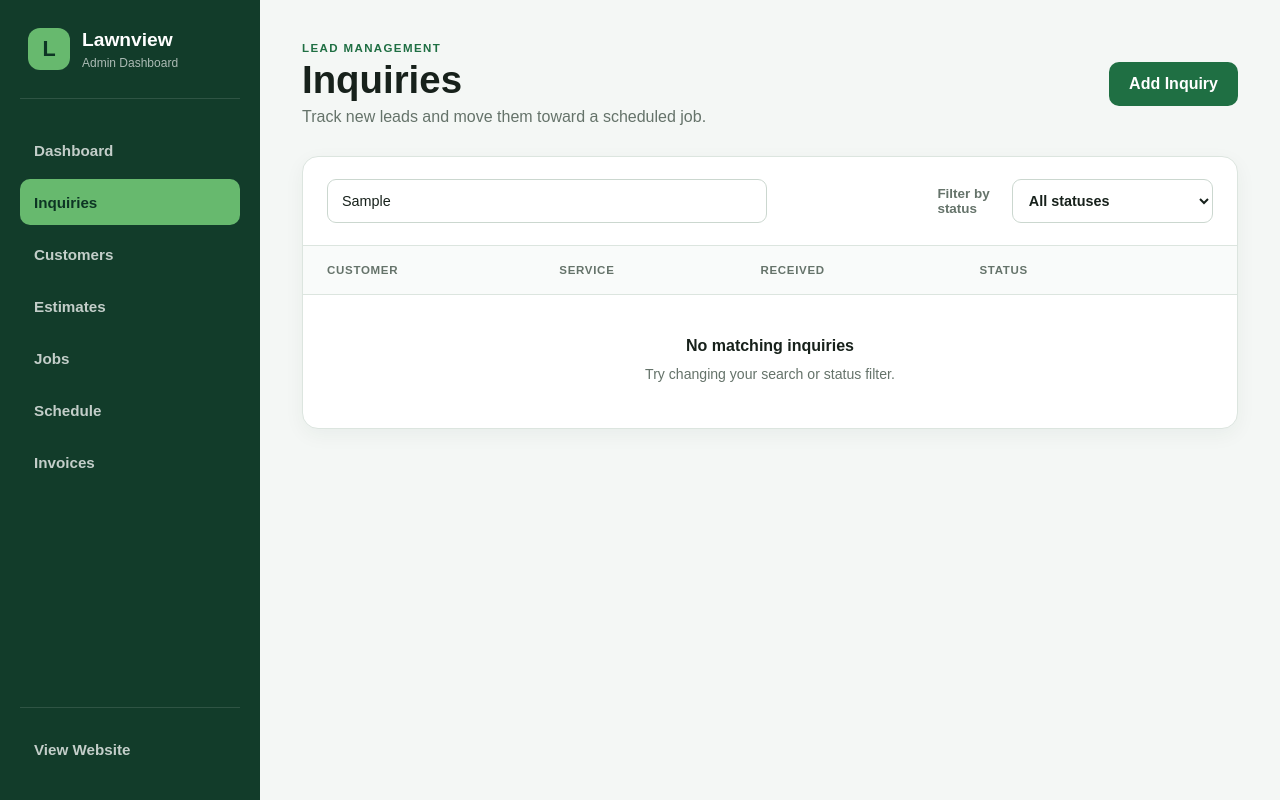
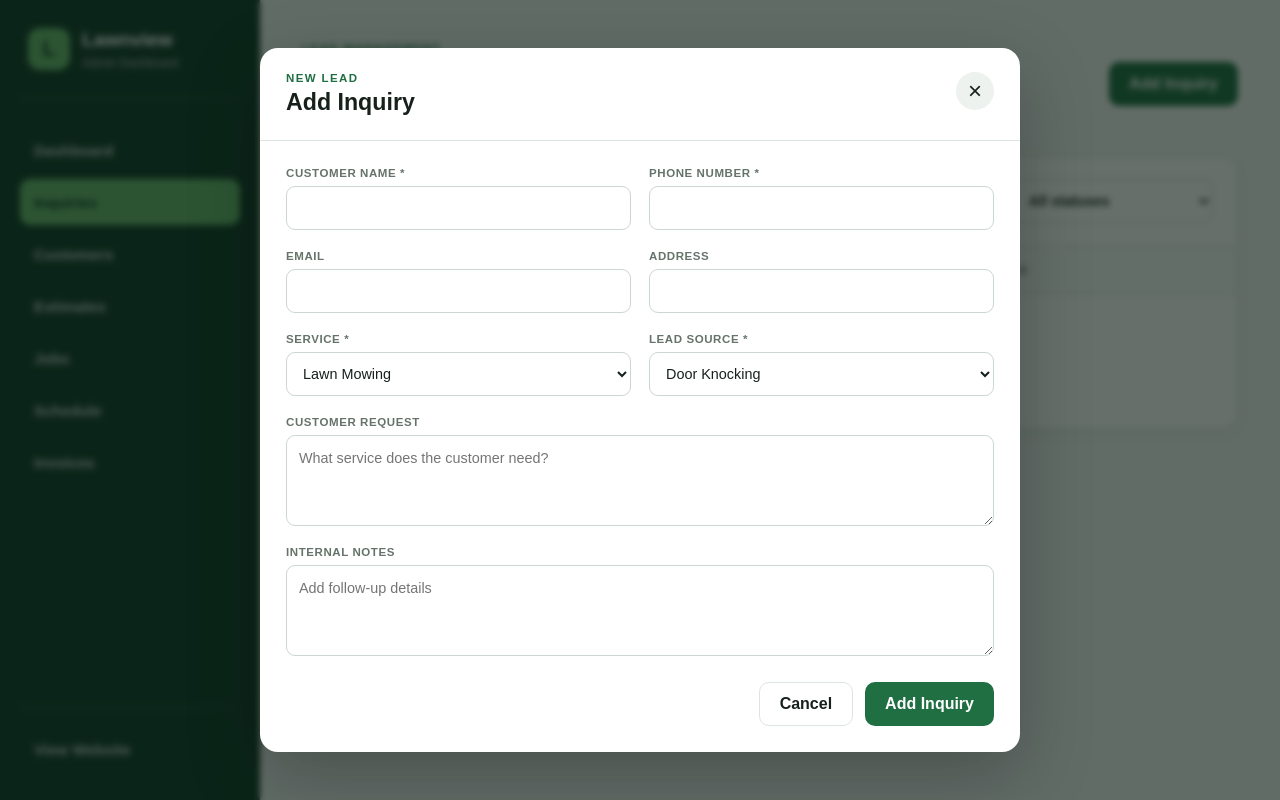
Before and after one commit to johnnyg558755-pixel/lawnview-landscaping, a React (Vite) app: page /admin/inquiries in a window 1280 px wide. Both pictures are taken after typing "Sample" into the empty fields and a click on the button "Add Inquiry". Built offline with nearby package versions, Linux system fonts and the light colour scheme.

Commit message:
Add manual inquiry entry

```diff
--- a/src/admin/AdminLayout.css
+++ b/src/admin/AdminLayout.css
@@ -724,3 +724,37 @@
     width: 100%;
   }
 }
+
+.admin-form-grid {
+  display: grid;
+  grid-template-columns: repeat(2, minmax(0, 1fr));
+  gap: 0 18px;
+}
+
+.admin-form-field input {
+  width: 100%;
+  min-height: 44px;
+  padding: 0 12px;
+  border: 1px solid #cbd7cf;
+  border-radius: 9px;
+  background: white;
+  color: var(--admin-text);
+  font: inherit;
+  font-size: 0.9rem;
+  outline: none;
+}
+
+.admin-form-field input:focus {
+  border-color: var(--admin-green);
+  box-shadow: 0 0 0 3px rgba(31, 111, 67, 0.12);
+}
+
+.admin-add-inquiry-modal {
+  width: min(100%, 760px);
+}
+
+@media (max-width: 620px) {
+  .admin-form-grid {
+    grid-template-columns: 1fr;
+  }
+}
--- /dev/null
+++ b/src/admin/components/AddInquiryModal.jsx
@@ -0,0 +1,196 @@
+import { useState } from "react";
+
+const initialForm = {
+  name: "",
+  phone: "",
+  email: "",
+  address: "",
+  service: "Lawn Mowing",
+  source: "Door Knocking",
+  message: "",
+  notes: "",
+};
+
+function AddInquiryModal({ onClose, onAdd }) {
+  const [formData, setFormData] = useState(initialForm);
+
+  function handleChange(event) {
+    const { name, value } = event.target;
+
+    setFormData((currentData) => ({
+      ...currentData,
+      [name]: value,
+    }));
+  }
+
+  function handleSubmit(event) {
+    event.preventDefault();
+
+    const inquiry = {
+      ...formData,
+      id: `LV-${Date.now().toString().slice(-6)}`,
+      date: new Intl.DateTimeFormat("en-US", {
+        month: "short",
+        day: "numeric",
+        year: "numeric",
+      }).format(new Date()),
+      status: "New",
+    };
+
+    onAdd(inquiry);
+  }
+
+  return (
+    <div
+      className="admin-modal-backdrop"
+      role="presentation"
+      onMouseDown={onClose}
+    >
+      <section
+        className="admin-modal admin-add-inquiry-modal"
+        role="dialog"
+        aria-modal="true"
+        aria-labelledby="add-inquiry-title"
+        onMouseDown={(event) => event.stopPropagation()}
+      >
+        <div className="admin-modal-header">
+          <div>
+            <p className="admin-eyebrow">New lead</p>
+            <h3 id="add-inquiry-title">Add Inquiry</h3>
+          </div>
+
+          <button
+            className="admin-modal-close"
+            type="button"
+            aria-label="Close form"
+            onClick={onClose}
+          >
+            ×
+          </button>
+        </div>
+
+        <form onSubmit={handleSubmit}>
+          <div className="admin-form-grid">
+            <label className="admin-form-field">
+              <span>Customer name *</span>
+              <input
+                name="name"
+                type="text"
+                value={formData.name}
+                onChange={handleChange}
+                required
+              />
+            </label>
+
+            <label className="admin-form-field">
+              <span>Phone number *</span>
+              <input
+                name="phone"
+                type="tel"
+                value={formData.phone}
+                onChange={handleChange}
+                required
+              />
+            </label>
+
+            <label className="admin-form-field">
+              <span>Email</span>
+              <input
+                name="email"
+                type="email"
+                value={formData.email}
+                onChange={handleChange}
+              />
+            </label>
+
+            <label className="admin-form-field">
+              <span>Address</span>
+              <input
+                name="address"
+                type="text"
+                value={formData.address}
+                onChange={handleChange}
+              />
+            </label>
+
+            <label className="admin-form-field">
+              <span>Service *</span>
+              <select
+                name="service"
+                value={formData.service}
+                onChange={handleChange}
+                required
+              >
+                <option value="Lawn Mowing">Lawn Mowing</option>
+                <option value="Edging">Edging</option>
+                <option value="Property Cleanup">Property Cleanup</option>
+                <option value="Mulch Installation">
+                  Mulch Installation
+                </option>
+                <option value="Landscape Enhancement">
+                  Landscape Enhancement
+                </option>
+                <option value="Other">Other</option>
+              </select>
+            </label>
+
+            <label className="admin-form-field">
+              <span>Lead source *</span>
+              <select
+                name="source"
+                value={formData.source}
+                onChange={handleChange}
+                required
+              >
+                <option value="Door Knocking">Door Knocking</option>
+                <option value="Website">Website</option>
+                <option value="Phone Call">Phone Call</option>
+                <option value="Instagram">Instagram</option>
+                <option value="Referral">Referral</option>
+                <option value="Other">Other</option>
+              </select>
+            </label>
+          </div>
+
+          <label className="admin-form-field">
+            <span>Customer request</span>
+            <textarea
+              name="message"
+              rows="3"
+              value={formData.message}
+              onChange={handleChange}
+              placeholder="What service does the customer need?"
+            />
+          </label>
+
+          <label className="admin-form-field">
+            <span>Internal notes</span>
+            <textarea
+              name="notes"
+              rows="3"
+              value={formData.notes}
+              onChange={handleChange}
+              placeholder="Add follow-up details"
+            />
+          </label>
+
+          <div className="admin-modal-actions">
+            <button
+              className="admin-secondary-button"
+              type="button"
+              onClick={onClose}
+            >
+              Cancel
+            </button>
+
+            <button className="admin-primary-button" type="submit">
+              Add Inquiry
+            </button>
+          </div>
+        </form>
+      </section>
+    </div>
+  );
+}
+
+export default AddInquiryModal;
--- a/src/admin/pages/AdminInquiriesPage.jsx
+++ b/src/admin/pages/AdminInquiriesPage.jsx
@@ -1,5 +1,7 @@
 import { useMemo, useState } from "react";
 import { Helmet } from "react-helmet-async";
+import AddInquiryModal from "../components/AddInquiryModal";
+
 
 const sampleInquiries = [
   {
@@ -57,6 +59,7 @@ function AdminInquiriesPage() {
   const [searchTerm, setSearchTerm] = useState("");
   const [statusFilter, setStatusFilter] = useState("All");
   const [selectedInquiry, setSelectedInquiry] = useState(null);
+  const [isAddModalOpen, setIsAddModalOpen] = useState(false);
 
   const filteredInquiries = useMemo(() => {
     return inquiries.filter((inquiry) => {
@@ -73,6 +76,11 @@ function AdminInquiriesPage() {
       return matchesSearch && matchesStatus;
     });
   }, [inquiries, searchTerm, statusFilter]);
+
+  function handleAddInquiry(inquiry) {
+    setInquiries((currentInquiries) => [inquiry, ...currentInquiries]);
+    setIsAddModalOpen(false);
+  }
 
   function handleSaveInquiry(event) {
     event.preventDefault();
@@ -99,7 +107,11 @@ function AdminInquiriesPage() {
           <p>Track new leads and move them toward a scheduled job.</p>
         </div>
 
-        <button className="admin-primary-button" type="button">
+        <button
+          className="admin-primary-button"
+          type="button"
+          onClick={() => setIsAddModalOpen(true)}
+        >
           Add Inquiry
         </button>
       </header>
@@ -303,6 +315,12 @@ function AdminInquiriesPage() {
           </section>
         </div>
       )}
+      {isAddModalOpen && (
+        <AddInquiryModal
+          onClose={() => setIsAddModalOpen(false)}
+          onAdd={handleAddInquiry}
+        />
+      )}
     </>
   );
 }
```
